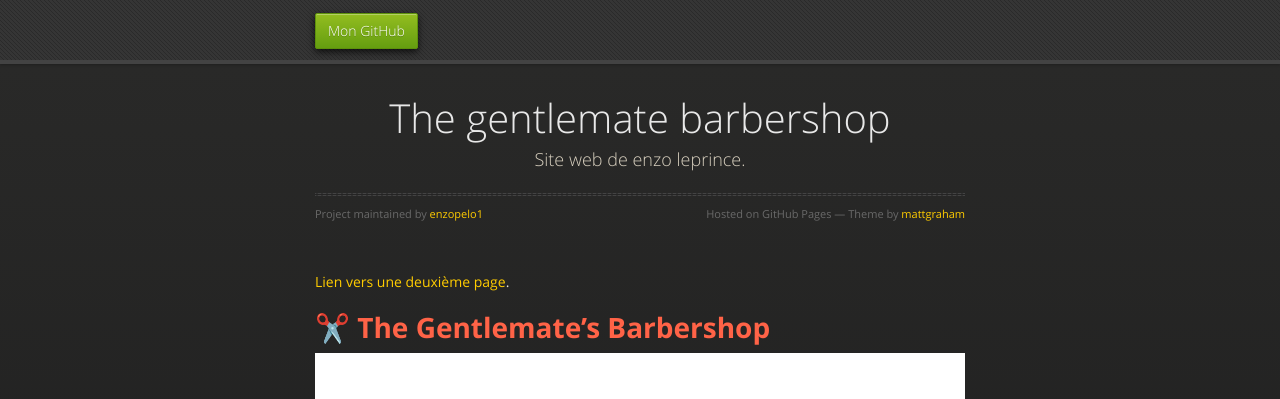
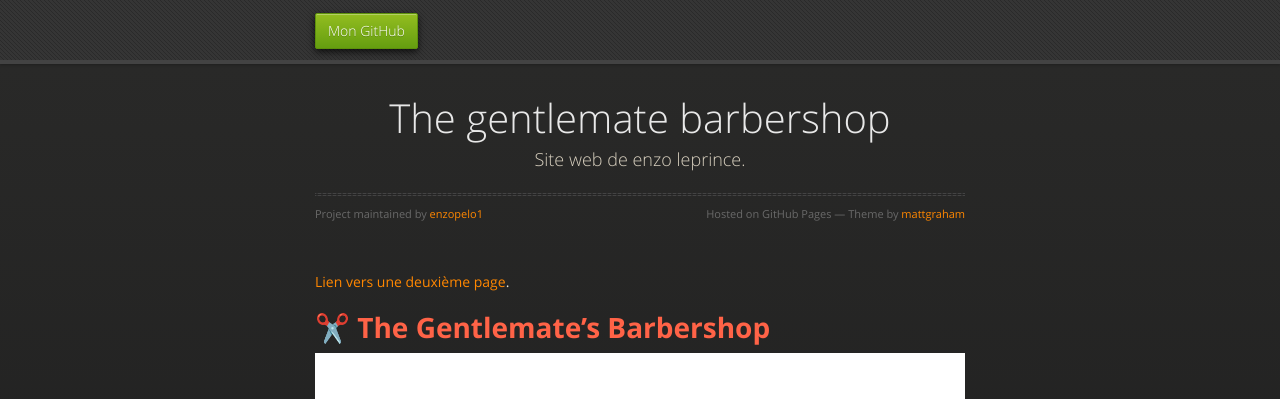
Before and after one commit to enzopelo1/enzoepelo1.github.io, a Jekyll site: the page built from index.md, in a window 1280 px wide. Shown: the top 399 px of the page. Built offline with Jekyll 4.4.1, drawn with Linux system fonts in a browser that asks for light colours.

Commit message:
chgt couleur des liens

```diff
--- a/_sass/jekyll-theme-midnight.scss
+++ b/_sass/jekyll-theme-midnight.scss
@@ -50,7 +50,7 @@ h3 {
 }
 
 a {
-  color:#ffcc00;
+  color:#FF8700;
   font-weight:400;
   text-decoration:none;
 
--- a/index.md
+++ b/index.md
@@ -72,9 +72,9 @@ Voici une photo d'un <span style="color: #FF8700">Axolotl</span> qui se fait cou
 
 ## <span style="color:#4682B4;">Suivez-nous sur les réseaux sociaux</span>
 
-- <span style="color:#FF8700;">[Instagram](http://instagram.com/gentlematesbarbershop)</span>
-- <span style="color:#FF8700;">[Facebook](http://facebook.com/gentlematesbarbershop)</span>
-- <span style="color:#FF8700;">[Twitter](http://twitter.com/gentlematesbarber)</span>
+- [Instagram](http://instagram.com/gentlematesbarbershop)
+- [Facebook](http://facebook.com/gentlematesbarbershop)
+- [Twitter](http://twitter.com/gentlematesbarber)
 
 ---
 
```
